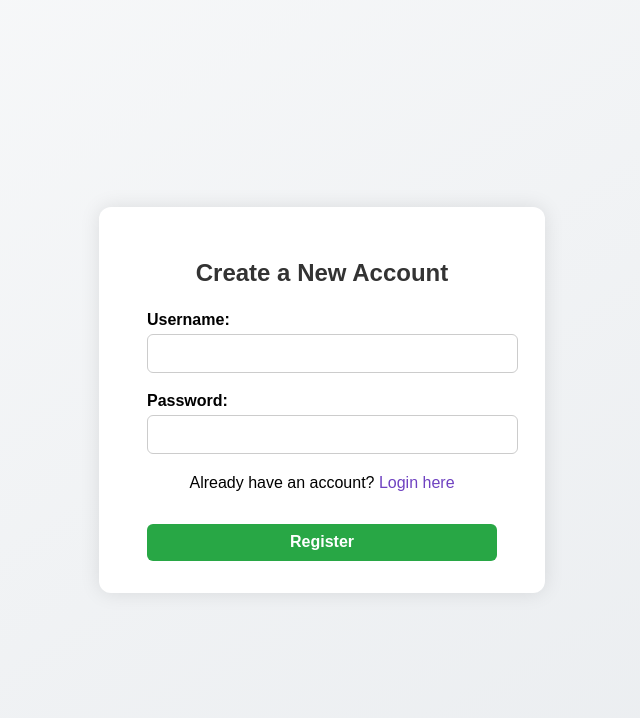
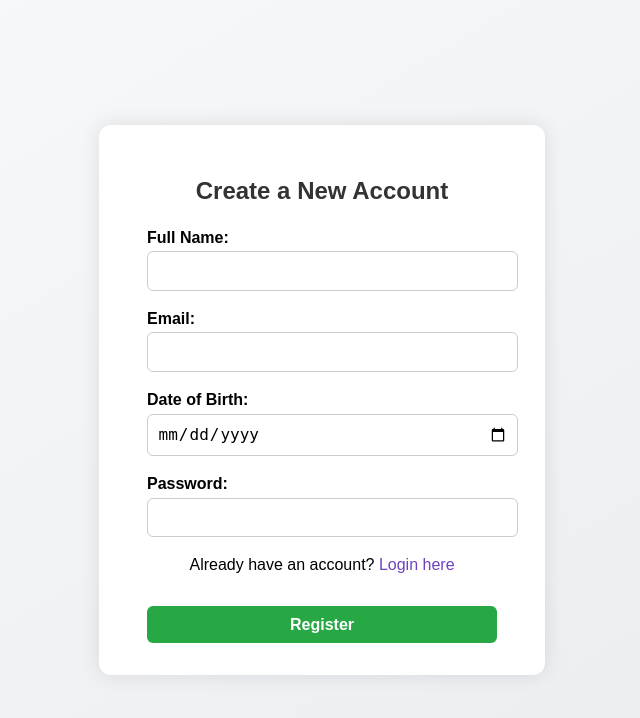
Before and after one commit to Manan1801/Library-Management-System, a Flask app: page /register in a window 1280 px wide. Shown: the top 718 px of the page, without its empty margins (318-958 px from the left). Run offline with Flask 3, Linux system fonts and the light colour scheme.

Commit message:
updated functions

```diff
--- a/app.py
+++ b/app.py
@@ -822,44 +822,56 @@ def view_table():
 @app.route('/register', methods=['GET', 'POST'])
 def register():
     if request.method == 'POST':
-        username = request.form['username']
+        username = request.form['username']    # Full name
+        email = request.form['email']          # Email (used to login)
+        dob = request.form['dob']              # Date of birth
         password = request.form['password']
 
         hashed_password = generate_password_hash(password)
 
-        conn = get_db_connection()
+        conn = get_cims_connection()
         cursor = conn.cursor(dictionary=True)
 
-        # Check if user already exists
-        cursor.execute('SELECT * FROM login WHERE username = %s', (username,))
-        existing_user = cursor.fetchone()
+        try:
+            # Check if email already exists in members table
+            cursor.execute("SELECT * FROM members WHERE emailID = %s", (email,))
+            existing_member = cursor.fetchone()
 
-        if existing_user:
-            flash('Username already exists. Please choose a different one.')
+            if existing_member:
+                flash('User with this email already exists.')
+                return redirect(url_for('register'))
+
+            # Insert into members table
+            cursor.execute(
+                "INSERT INTO members (UserName, emailID, DoB) VALUES (%s, %s, %s)",
+                (username, email, dob)
+            )
+            conn.commit()
+
+            # Get the newly inserted member's ID
+            cursor.execute("SELECT ID FROM members WHERE emailID = %s", (email,))
+            member = cursor.fetchone()
+            member_id = member['ID']
+
+            # Insert into Login table using member_id
+            cursor.execute(
+                "INSERT INTO Login (MemberID, Password, Role) VALUES (%s, %s, %s)",
+                (member_id, hashed_password, 'user')
+            )
+            conn.commit()
+
+            flash('Registration successful. Please log in.')
+            return redirect(url_for('login'))
+
+        except Exception as e:
+            conn.rollback()
+            flash(f"Registration failed: {str(e)}")
+        finally:
             cursor.close()
             conn.close()
-            return redirect(url_for('register'))
-
-        # Insert new user
-        cursor.execute(
-            'INSERT INTO login (username, password, role) VALUES (%s, %s, %s)',
-            (username, hashed_password, 'user')
-        )
-
-        conn.commit()
-
-        cursor.close()
-        conn.close()
-
-        # Use execute_and_log_query to log the INSERT
-        query = 'INSERT INTO login (username, password) VALUES (%s, %s)'
-        params = (username, hashed_password)
-        execute_and_log_query(query, params, table_name="login", operation_type="INSERT")
-
-        flash('Registration successful. Please log in.')
-        return redirect(url_for('login'))
 
     return render_template('register.html')
+
 
 # @app.route('/add_member', methods=['GET', 'POST'])
 # @admin_required
--- a/templates/register.html
+++ b/templates/register.html
@@ -10,8 +10,18 @@
         <h2>Create a New Account</h2>
         <form action="/register" method="POST">
             <div class="form-group">
-                <label for="username">Username:</label>
+                <label for="username">Full Name:</label>
                 <input type="text" name="username" id="username" required>
+            </div>
+
+            <div class="form-group">
+                <label for="email">Email:</label>
+                <input type="email" name="email" id="email" required>
+            </div>
+
+            <div class="form-group">
+                <label for="dob">Date of Birth:</label>
+                <input type="date" name="dob" id="dob" required>
             </div>
 
             <div class="form-group">
```
